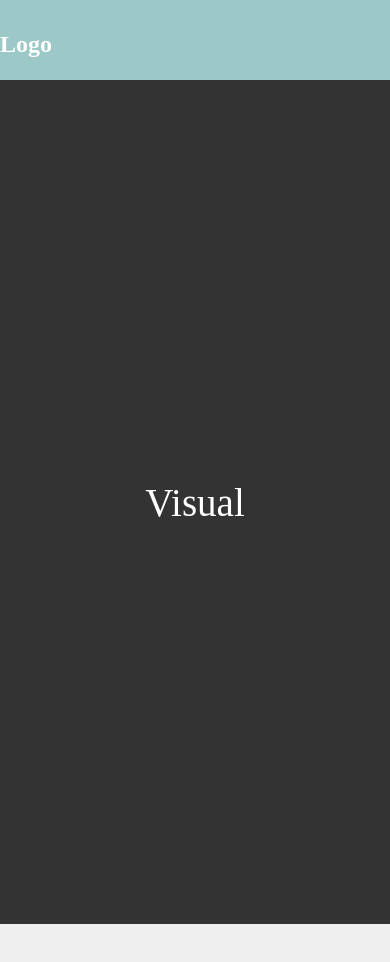
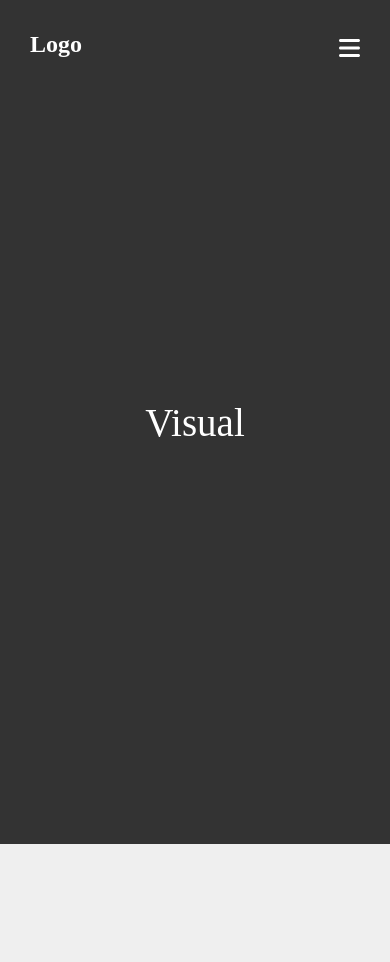
Before and after one commit to Banjae/profile, a React (Create React App) app: page / in a window 390 px wide. Shown: the top 962 px of the page. Built offline with nearby package versions, Linux system fonts and the light colour scheme.

Commit message:
Header 반응형 작업

```diff
--- a/src/App.js
+++ b/src/App.js
@@ -18,14 +18,11 @@
     <>
       <Switch>
         <Route exact path="/">
-          {/* 라우터 값에 따라서 Header props로 type="main" */}
           <Header type={"main"} />
           <Visual />
           <Content />
         </Route>
-        {/* 라우터에 따라 header css 달리하겠다 */}
-        {/* <Header type={"sub"} /> */}
-        <Route path="/" render={() => <header type={"sub"} />} />
+        <Route path="/" render={() => <Header type={"sub"} />} />
       </Switch>
 
       <Route path="/department" component={Department} />
--- a/src/components/common/Header.js
+++ b/src/components/common/Header.js
@@ -1,13 +1,13 @@
 import { Link, NavLink } from "react-router-dom";
 
-// NavLink
-// : 객체 이용해서 포커스 스타일 적용
-// : activeStyle 이라는 props 에 적용
+// fontawsome 적용
+import { FontAwesomeIcon } from "@fortawesome/react-fontawesome";
+import { faBars } from "@fortawesome/free-solid-svg-icons";
 
-const Header = () => {
+const Header = (props) => {
   const active = { color: "#519D9E" };
   return (
-    <header>
+    <header className={props.type}>
       <div className="inner">
         <h1>
           <Link to="/">Logo</Link>
@@ -44,6 +44,7 @@
             </NavLink>
           </li>
         </ul>
+        <FontAwesomeIcon icon={faBars} className="fa-bars" />
       </div>
     </header>
   );
--- a/src/scss/common/_header.scss
+++ b/src/scss/common/_header.scss
@@ -1,6 +1,6 @@
 header {
   width: 100%;
-  background-color: #9DC8C8;
+  background-color: #9dc8c8;
   .inner {
     position: relative;
     width: 1180px;
@@ -31,5 +31,36 @@
         }
       }
     }
+    .fa-bars {
+      position: absolute;
+      right: 30px;
+      bottom: 20px;
+      font-size: 24px;
+      color: #fff;
+      display: none;
+    }
+  }
+  &.main {
+    position: absolute;
+    top: 0;
+    left: 0;
+    z-index: 9;
+    background: transparent;
+  }
+
+  // pad
+  @media screen and (max-width: $pad) {
+    .inner {
+      width: 100%;
+      h1 {
+        left: 30px;
+      }
+      #gnb {
+        display: none;
+      }
+      .fa-bars {
+        display: block;
+      }
+    }
   }
 }
--- a/src/scss/style.scss
+++ b/src/scss/style.scss
@@ -1,4 +1,8 @@
 @import url("https://fonts.googleapis.com/css2?family=Noto+Sans+KR:wght@100;300;400;500;700;900&display=swap");
+
+// 화면 반응형
+$pad: 1180px;
+$smp: 540px;
 // common
 @import "common/reset";
 @import "common/header";
```
